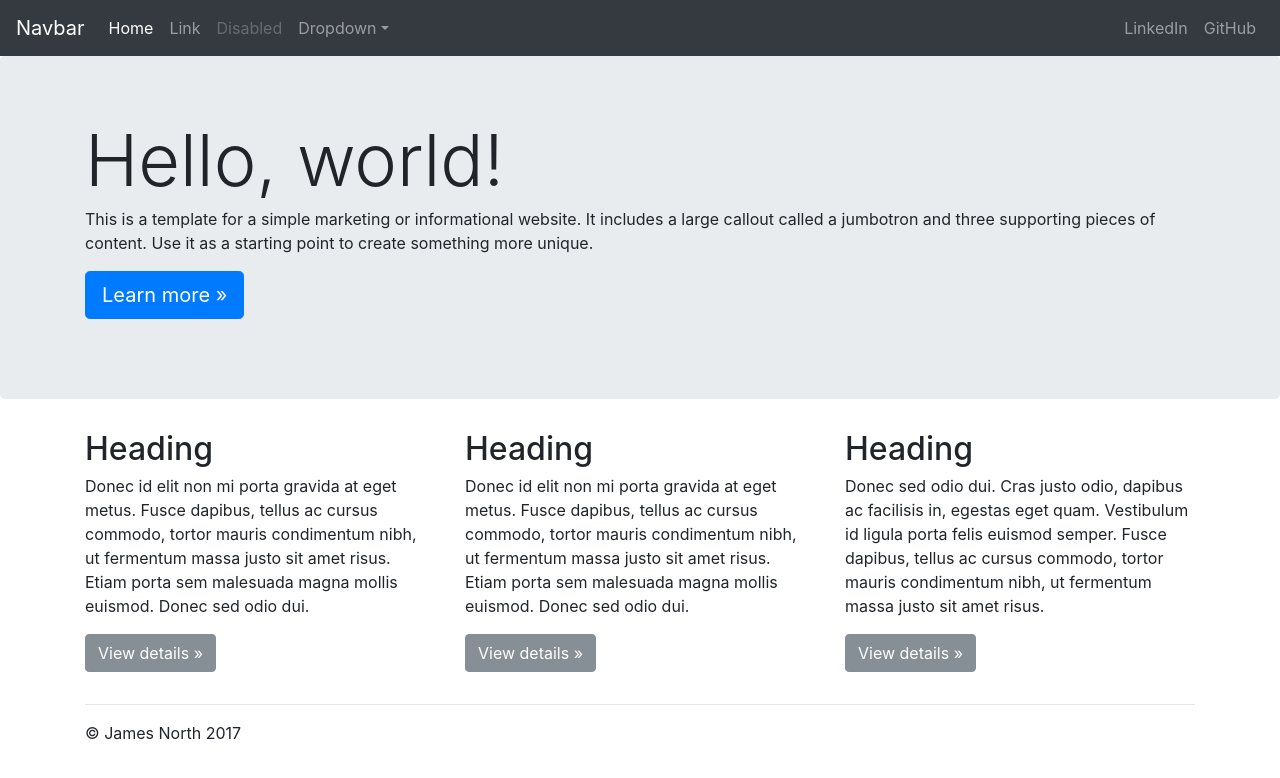
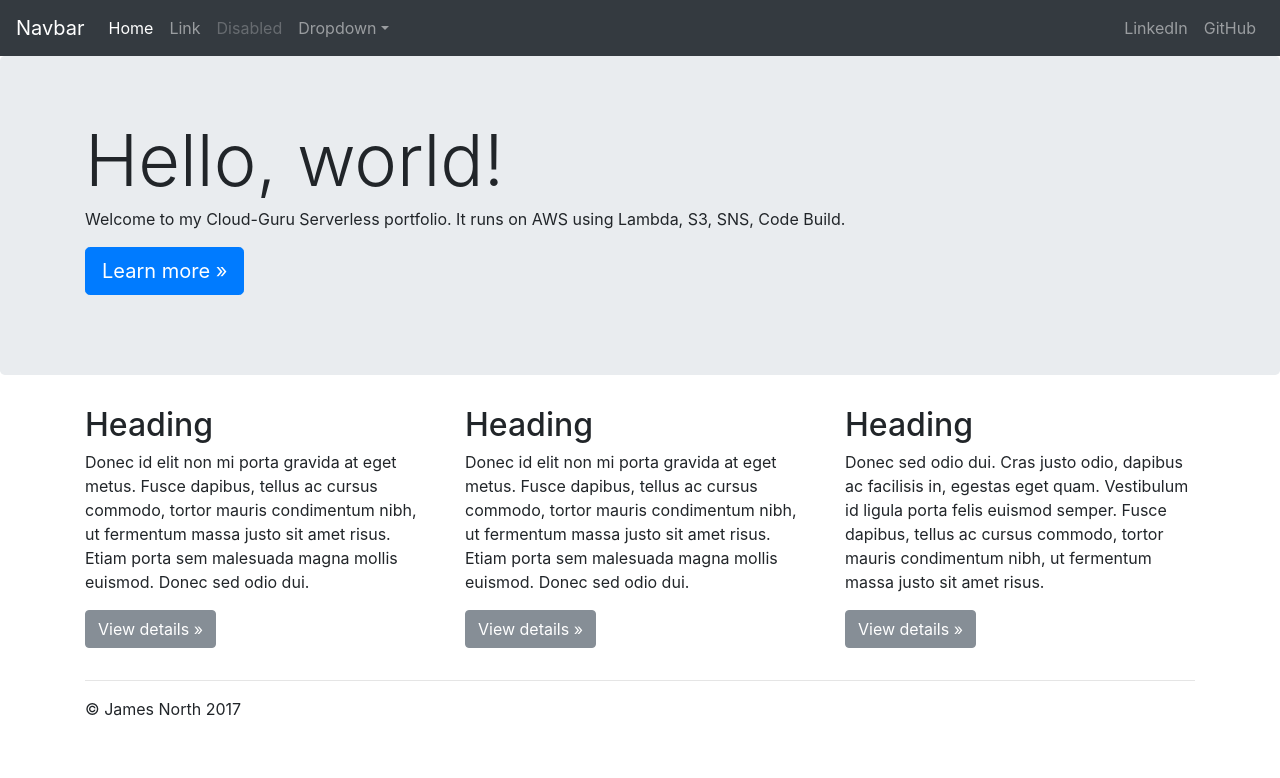
Before and after one commit to jamesnorth/cloudguru-serverless, a plain HTML site: page index.html in a window 1280 px wide. Drawn offline with nearby package versions, Linux system fonts and the light colour scheme.

Commit message:
updated index page

```diff
--- a/index.html
+++ b/index.html
@@ -57,7 +57,7 @@
     <div class="jumbotron">
       <div class="container">
         <h1 class="display-3">Hello, world!</h1>
-        <p>This is a template for a simple marketing or informational website. It includes a large callout called a jumbotron and three supporting pieces of content. Use it as a starting point to create something more unique.</p>
+        <p>Welcome to my Cloud-Guru Serverless portfolio. It runs on AWS using Lambda, S3, SNS, Code Build.</p>
         <p><a class="btn btn-primary btn-lg" href="#" role="button">Learn more &raquo;</a></p>
       </div>
     </div>
```
